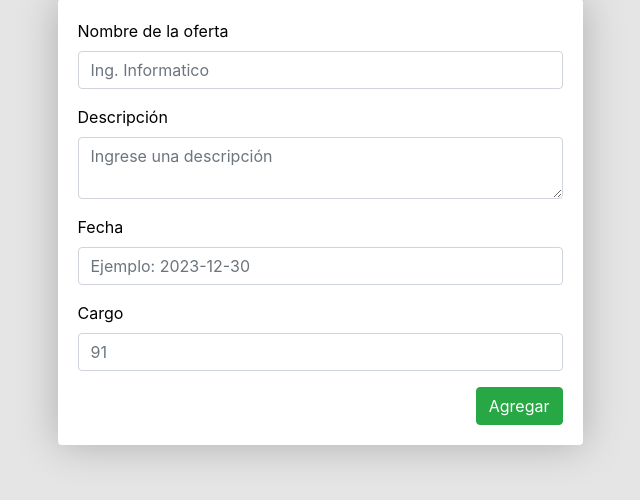
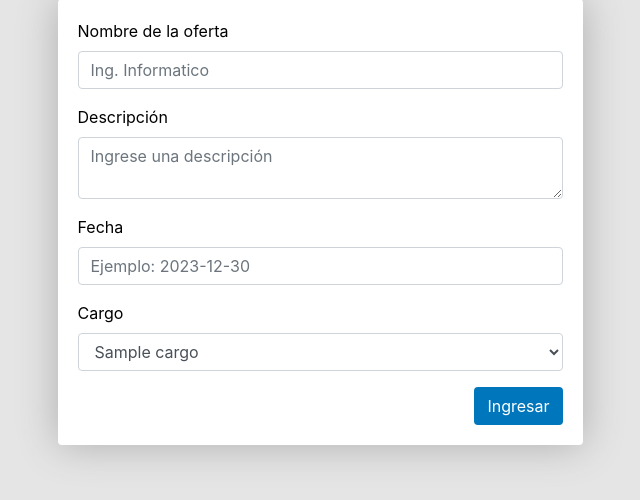
Before and after one commit to JoseOrtizMedel/ClusterHire, a Django app: page /nueva_oferta/ in a window 1280 px wide. Shown: the part 229-729 px from the top of the page, without its empty margins (320-960 px from the left). Run offline with Django 4.2, Linux system fonts and the light colour scheme; tables that the repository leaves empty hold one stand-in row (values such as "Sample post").

Commit message:
funciona el forms wonnn

```diff
--- a/core/forms.py
+++ b/core/forms.py
@@ -1,11 +1,23 @@
 from django import forms
 from django.forms import ModelForm
-from .models import Oferta
+from .models import Oferta, TipoCargo
 
 
-
-class OfertaForm(ModelForm):
-
+class OfertaForm(forms.ModelForm):
     class Meta:
         model = Oferta
-        fields = ['id_oferta','nom_oferta','descripcion_oferta','fecha_oferta', 'fk_id_tipo_cargo']
+        fields = ['nom_oferta', 'descripcion_oferta', 'fecha_oferta', 'fk_id_tipo_cargo']
+
+    fk_id_tipo_cargo = forms.ModelChoiceField(
+        queryset=TipoCargo.objects.all(),
+        empty_label=None,
+        widget=forms.Select(attrs={'class': 'form-control'})
+    )
+
+    def __init__(self, *args, **kwargs):
+        super().__init__(*args, **kwargs)
+        # Personaliza las etiquetas del campo fk_id_tipo_cargo
+        self.fields['fk_id_tipo_cargo'].label_from_instance = self.label_from_tipo_cargo_instance
+
+    def label_from_tipo_cargo_instance(self, obj):
+        return obj.nom_cargo
--- a/core/static/jordan.css
+++ b/core/static/jordan.css
@@ -54,3 +54,7 @@
   #boton_nueva {
     margin-bottom: 10px;
   }
+  #enviar {
+    color: #ffffff;
+    background-color: #0076bc;
+  }
--- a/core/static/main.css
+++ b/core/static/main.css
@@ -52,6 +52,9 @@ body{
   margin-bottom: 10px;
 }
 
+#boton_nueva {
+  margin-bottom: 10px;
+}
 #boton_nueva {
   margin-bottom: 10px;
 }
--- a/core/templates/nueva_oferta.html
+++ b/core/templates/nueva_oferta.html
@@ -19,8 +19,6 @@
 
             <form method="POST" action="" id="formulario">
                 {% csrf_token %}
-
-
                 <div class="form-group"> <!-- Agregar la clase text-center para centrar el contenido -->
                     <label for="nom_oferta">Nombre de la oferta</label>
                     <input type="text" class="form-control" name="nom_oferta" id="nom_oferta" required  placeholder="Ing. Informatico">
@@ -36,9 +34,9 @@
                     <input type="text" class="form-control" name="fecha_oferta" id="fecha_oferta" required pattern="\d{4}-\d{2}-\d{2}" placeholder="Ejemplo: 2023-12-30">
                 </div>
 
-                <div class="form-group"> <!-- Agregar la clase text-center para centrar el contenido -->
-                    <label for="fk_id_tipo_cargo">Cargo</label>
-                    <input type="text" class="form-control" name="fk_id_tipo_cargo" id="fk_id_tipo_cargo" required  placeholder="91">
+                <div class="form-group">
+                    <label for="{{ form.fk_id_tipo_cargo.id_for_label }}">Cargo</label>
+                    {{ form.fk_id_tipo_cargo }}
                 </div>
 
                 <!-- Botón a la derecha con margen -->
@@ -47,12 +45,10 @@
                         <!-- Columna vacía para empujar el botón hacia la derecha -->
                     </div>
                     <div class="col-auto">
-                        <input type="submit" class="btn btn-success" id="enviar" value="Agregar">
+                        <input type="submit" class="btn btn-custom" id="enviar" value="Ingresar">
                     </div>
                 </div>
             </form>
-
-
         </div>
     </div>
 </div>
```
